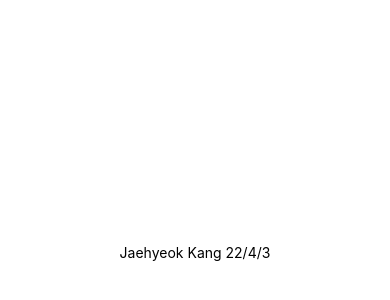
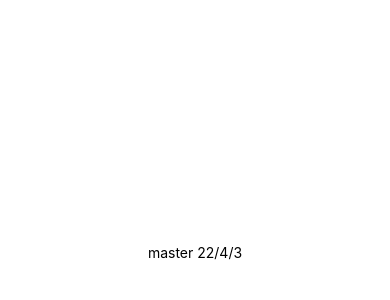
Before and after one commit to kwogur0710/recipe_frontend, a React Native app: screen / in a window 390 px wide. Shown: the part 170-470 px from the top of the page. Built offline with nearby package versions, Linux system fonts and the light colour scheme.

Commit message:
first commit

```diff
--- a/App.js
+++ b/App.js
@@ -4,7 +4,7 @@ import { StyleSheet, Text, View } from 'react-native';
 export default function App() {
     return (
         <View style={styles.container}>
-            <Text>Jaehyeok Kang 22/4/3</Text>
+            <Text>master 22/4/3</Text>
             <StatusBar style="auto" />
         </View>
     );
```
